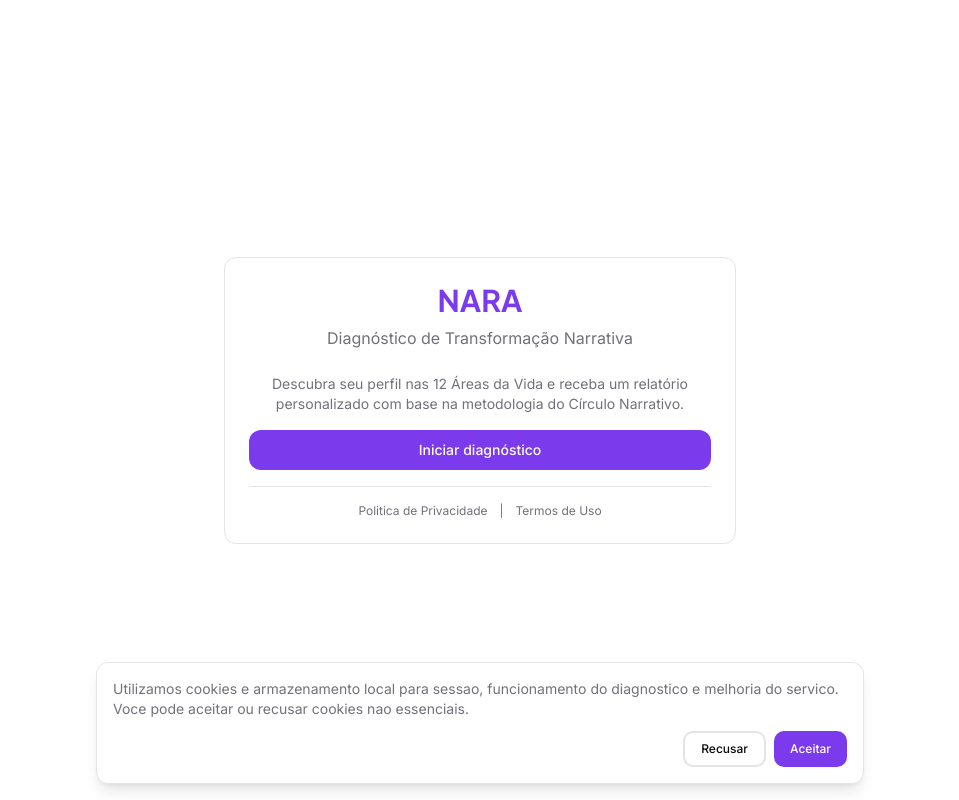
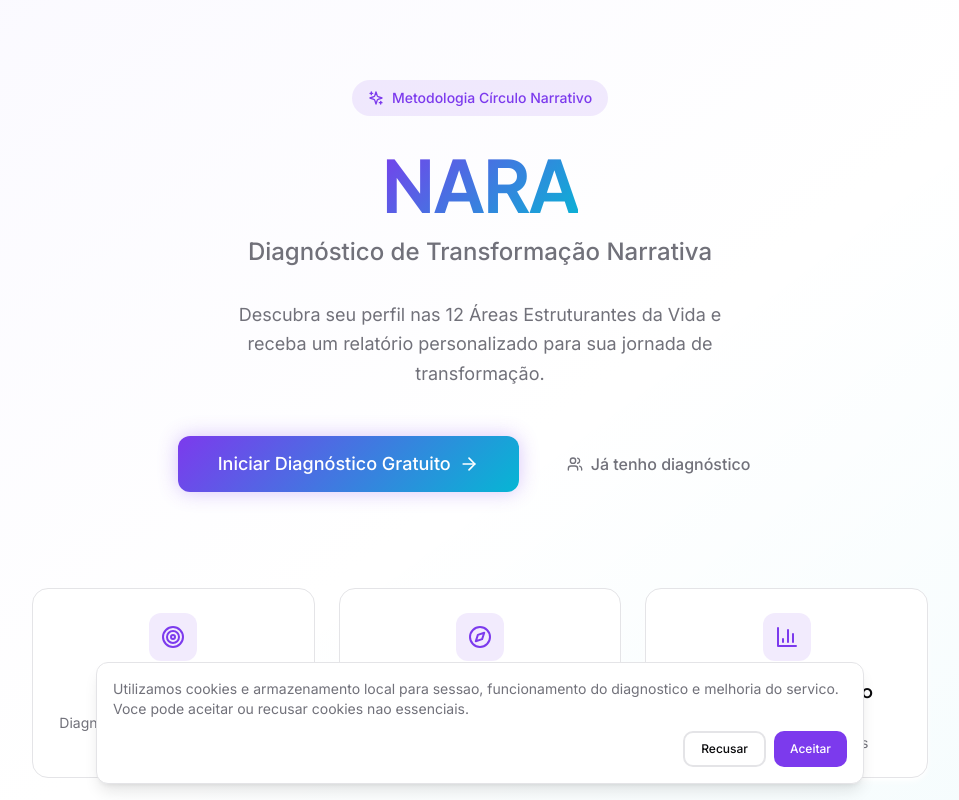
Before and after one commit to PhellipeOliveira/naraproject, a React (Vite) app in the folder nara-frontend/: page / in a window 1280 px wide. Shown: the top 800 px of the page, without its empty margins (160-1119 px from the left). Built offline with nearby package versions, Linux system fonts and the light colour scheme; no server answers.

Commit message:
refactor: redesign da Home page com Hero section
- Implementa Hero section full-width com gradiente
- Título NARA com text-gradient impactante
- Cards de features animados
- CTAs primário (gradient) e secundário
- Badge de metodologia no topo

```diff
--- a/nara-frontend/src/pages/Home.tsx
+++ b/nara-frontend/src/pages/Home.tsx
@@ -1,30 +1,126 @@
 import { Link } from "react-router-dom";
+import { motion } from "framer-motion";
 import { LegalFooter } from "../components/LegalFooter";
-import { buttonVariants } from "../components/ui/button";
-import { Card, CardContent, CardHeader } from "../components/ui/card";
-import { cn } from "../lib/utils";
+import { Button } from "../components/ui/button";
+import { ArrowRight, Sparkles, Target, Compass, BarChart3, Users } from "lucide-react";
+
+const FEATURES = [
+  {
+    icon: Target,
+    title: "12 Áreas da Vida",
+    description: "Diagnóstico completo em todas as áreas estruturantes",
+  },
+  {
+    icon: Compass,
+    title: "Jornada Personalizada",
+    description: "Perguntas adaptadas às suas respostas",
+  },
+  {
+    icon: BarChart3,
+    title: "Relatório Detalhado",
+    description: "Análise completa com recomendações práticas",
+  },
+];
 
 export default function Home() {
   return (
-    <div className="min-h-screen flex flex-col items-center justify-center p-8 bg-background">
-      <Card className="w-full max-w-lg">
-        <CardHeader>
-          <h1 className="text-3xl font-bold text-center text-primary">NARA</h1>
-          <p className="text-center text-muted-foreground">
-            Diagnóstico de Transformação Narrativa
-          </p>
-        </CardHeader>
-        <CardContent className="space-y-4">
-          <p className="text-sm text-muted-foreground text-center">
-            Descubra seu perfil nas 12 Áreas da Vida e receba um relatório personalizado com
-            base na metodologia do Círculo Narrativo.
-          </p>
-          <Link to="/diagnostico/iniciar" className={cn(buttonVariants(), "w-full")}>
-            Iniciar diagnóstico
-          </Link>
+    <div className="min-h-screen flex flex-col bg-gradient-subtle">
+      {/* Hero Section */}
+      <main className="flex-1 flex flex-col items-center justify-center px-4 py-12 md:py-20">
+        <div className="w-full max-w-2xl mx-auto text-center space-y-8">
+          {/* Badge */}
+          <motion.div
+            initial={{ opacity: 0, y: 20 }}
+            animate={{ opacity: 1, y: 0 }}
+            transition={{ duration: 0.5 }}
+          >
+            <span className="inline-flex items-center gap-2 px-4 py-2 rounded-full bg-primary/10 text-primary text-sm font-medium">
+              <Sparkles className="w-4 h-4" />
+              Metodologia Círculo Narrativo
+            </span>
+          </motion.div>
+
+          {/* Title */}
+          <motion.div
+            initial={{ opacity: 0, y: 20 }}
+            animate={{ opacity: 1, y: 0 }}
+            transition={{ duration: 0.5, delay: 0.1 }}
+            className="space-y-4"
+          >
+            <h1 className="text-5xl md:text-6xl lg:text-7xl font-bold font-display tracking-tight">
+              <span className="text-gradient">NARA</span>
+            </h1>
+            <p className="text-xl md:text-2xl text-muted-foreground font-medium">
+              Diagnóstico de Transformação Narrativa
+            </p>
+          </motion.div>
+
+          {/* Description */}
+          <motion.p
+            initial={{ opacity: 0, y: 20 }}
+            animate={{ opacity: 1, y: 0 }}
+            transition={{ duration: 0.5, delay: 0.2 }}
+            className="text-lg text-muted-foreground max-w-lg mx-auto leading-relaxed"
+          >
+            Descubra seu perfil nas 12 Áreas Estruturantes da Vida e receba um relatório
+            personalizado para sua jornada de transformação.
+          </motion.p>
+
+          {/* CTA Buttons */}
+          <motion.div
+            initial={{ opacity: 0, y: 20 }}
+            animate={{ opacity: 1, y: 0 }}
+            transition={{ duration: 0.5, delay: 0.3 }}
+            className="flex flex-col sm:flex-row items-center justify-center gap-4 pt-4"
+          >
+            <Link to="/diagnostico/iniciar">
+              <Button size="xl" variant="gradient" className="gap-2 shadow-glow">
+                Iniciar Diagnóstico Gratuito
+                <ArrowRight className="w-5 h-5" />
+              </Button>
+            </Link>
+            <Link to="/diagnostico/iniciar">
+              <Button size="lg" variant="ghost" className="text-muted-foreground">
+                <Users className="w-4 h-4 mr-2" />
+                Já tenho diagnóstico
+              </Button>
+            </Link>
+          </motion.div>
+        </div>
+
+        {/* Features */}
+        <motion.div
+          initial={{ opacity: 0, y: 40 }}
+          animate={{ opacity: 1, y: 0 }}
+          transition={{ duration: 0.6, delay: 0.5 }}
+          className="w-full max-w-4xl mx-auto mt-16 md:mt-24"
+        >
+          <div className="grid grid-cols-1 md:grid-cols-3 gap-6">
+            {FEATURES.map((feature, index) => (
+              <motion.div
+                key={feature.title}
+                initial={{ opacity: 0, y: 20 }}
+                animate={{ opacity: 1, y: 0 }}
+                transition={{ duration: 0.5, delay: 0.6 + index * 0.1 }}
+                className="flex flex-col items-center text-center p-6 rounded-2xl bg-card border shadow-card hover:shadow-card-hover hover:border-primary/20 transition-all duration-300"
+              >
+                <div className="w-12 h-12 rounded-xl bg-primary/10 flex items-center justify-center mb-4">
+                  <feature.icon className="w-6 h-6 text-primary" />
+                </div>
+                <h3 className="text-lg font-semibold mb-2">{feature.title}</h3>
+                <p className="text-sm text-muted-foreground">{feature.description}</p>
+              </motion.div>
+            ))}
+          </div>
+        </motion.div>
+      </main>
+
+      {/* Footer */}
+      <footer className="py-8 px-4">
+        <div className="max-w-lg mx-auto">
           <LegalFooter />
-        </CardContent>
-      </Card>
+        </div>
+      </footer>
     </div>
   );
 }
```
